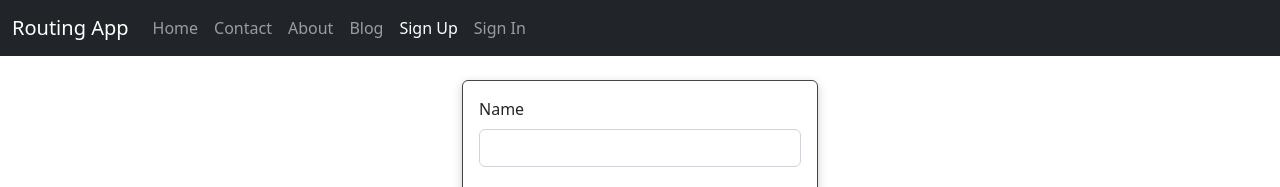
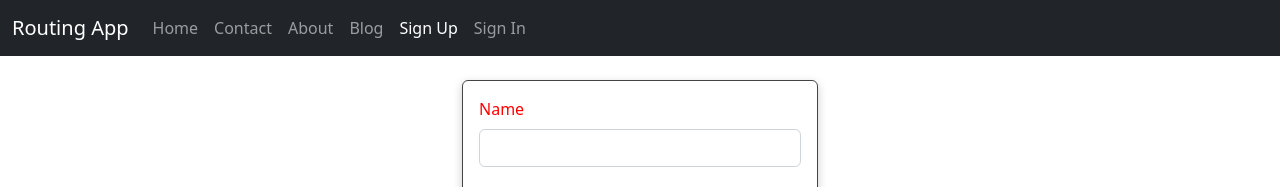
Before and after one commit to abdulkadir-muwakked/routing, a React (Create React App) app: page /signup in a window 1280 px wide. Shown: the top 187 px of the page. Built offline with nearby package versions, Linux system fonts and the light colour scheme.

Commit message:
.env and css modules

```diff
--- a/src/pages/signIn/SignIn.js
+++ b/src/pages/signIn/SignIn.js
@@ -12,7 +12,7 @@ const SignIn = () => {
     const signIn = async () => {
         const email = emailRef.current.value
         const password = passwordRef.current.value
-        const response = await fetch('http://ferasjobeir.com/api/users/login', {
+        const response = await fetch(`${process.env.REACT_APP_API}/users/login`, {
             method: 'POST',
             body: JSON.stringify({
                 email: email,
--- a/src/pages/signUp/SignUp.js
+++ b/src/pages/signUp/SignUp.js
@@ -1,7 +1,7 @@
 import { useEffect, useRef, useState } from 'react'
-import './SignUp.css'
+import classes from './SignUp.module.css'
 import { useNavigate } from 'react-router-dom'
-
+console.log(classes)
 const SignUp = () => {
     const nameRef = useRef()
     const emailRef = useRef()
@@ -14,7 +14,7 @@ const SignUp = () => {
         const email = emailRef.current.value
         const password = passwordRef.current.value
         const passwordConfirmation = passwordConfirmationRef.current.value
-        const response = await fetch('http://ferasjobeir.com/api/users/register', {
+        const response = await fetch(`${process.env.REACT_APP_API}/users/register`, {
             method: 'POST',
             body: JSON.stringify({
                 name: name,
@@ -40,8 +40,8 @@ const SignUp = () => {
         <div className="container">
             <div className="row">
                 <div className="col-md-4 offset-md-4 my-4">
-                    <div className="signup">
-                        <label htmlFor='name' className='mb-2'>Name</label>
+                    <div className={classes.signup}>
+                        <label htmlFor='name' className={`mb-2`} id={classes.label}>Name</label>
                         <input ref={nameRef} type='text' id='name' className='form-control mb-3' />
 
                         <label htmlFor='email' className='mb-2'>Email Address</label>
--- a/src/pages/signUp/SignUp.css
+++ b/src/pages/signUp/SignUp.module.css
@@ -4,3 +4,6 @@
     padding: 1rem;
     box-shadow: 0 3px 10px #CCC;
 }
+#label {
+    color: red;
+}
--- a/src/pages/tweets/Tweets.js
+++ b/src/pages/tweets/Tweets.js
@@ -6,7 +6,7 @@ const Tweets = () => {
     const [tweets, setTweets] = useState([])
     useEffect(() => {
         const getTweets = async () => {
-            const response = await fetch('http://ferasjobeir.com/api/posts', {
+            const response = await fetch(`${process.env.REACT_APP_API}/posts`, {
                 headers: {
                     'Authorization': `Bearer ${token}`
                 }
```
Also changed, not shown: 2 other files (tests, documents, lock files or other folders).
